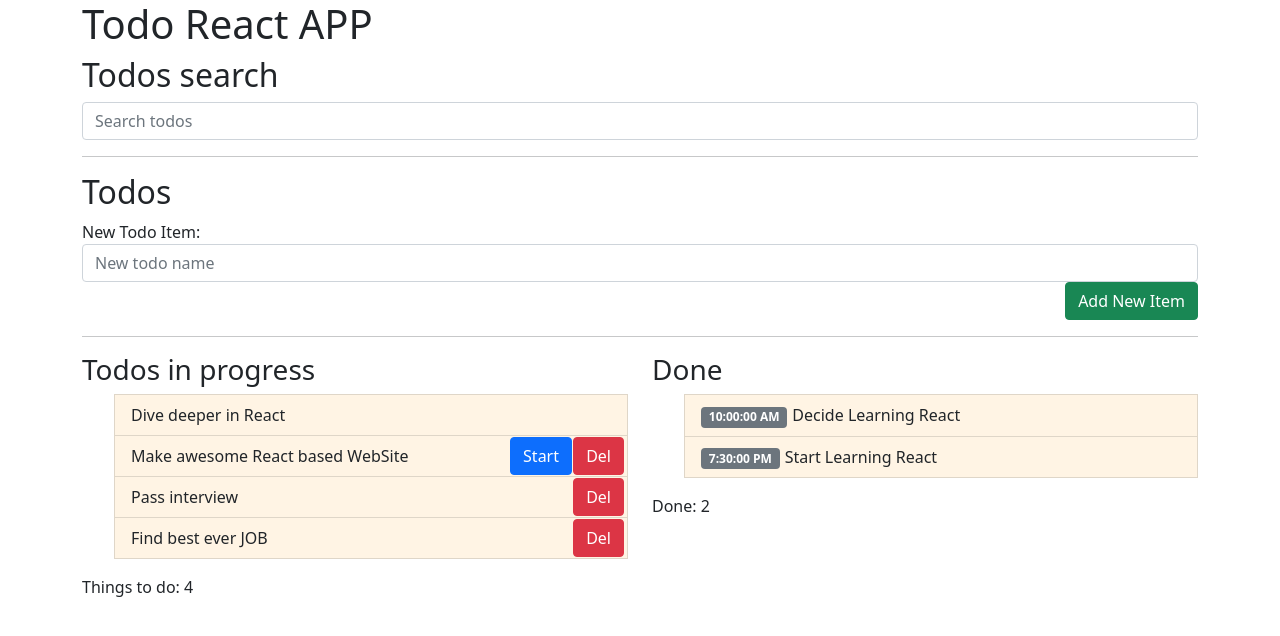
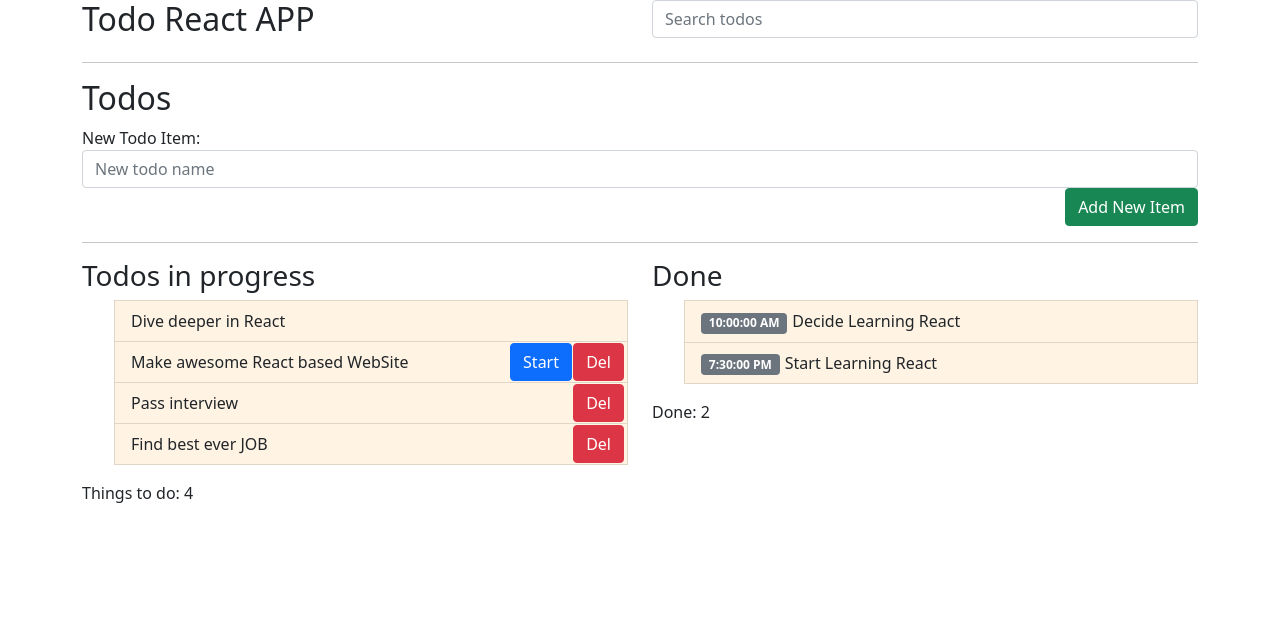
Before and after one commit to dchaika1990/GFL-react-todo-hooks-global-state, a React (Create React App) app: page / in a window 1280 px wide. Shown: the top 636 px of the page. Built offline with nearby package versions, Linux system fonts and the light colour scheme.

Commit message:
some styles

```diff
--- a/src/App.js
+++ b/src/App.js
@@ -1,4 +1,4 @@
-import React, {useEffect, useMemo, useState} from 'react';
+import {useEffect, useMemo, useState} from 'react';
 import {useDispatch, useSelector} from 'react-redux';
 import {Container, Row, Col, Input} from 'reactstrap'
 import {setTodos, startLoad, endLoad} from './actions';
@@ -41,10 +41,11 @@ const App = props => {
 
 	return (
 		<Container>
-			<h1>Todo React APP</h1>
-			<h2>Todos search</h2>
 			<Row>
-				<Col>
+				<Col sm={6}>
+					<h2>Todo React APP</h2>
+				</Col>
+				<Col sm={6}>
 					<Input
 						type='text'
 						className='form-control'
```
